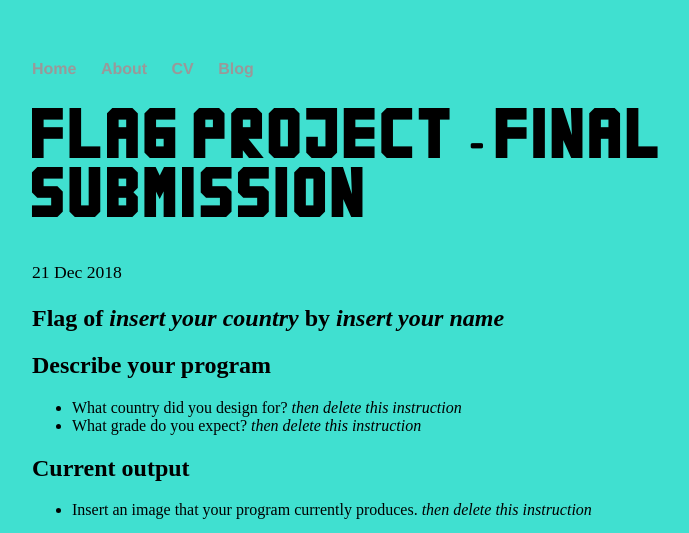
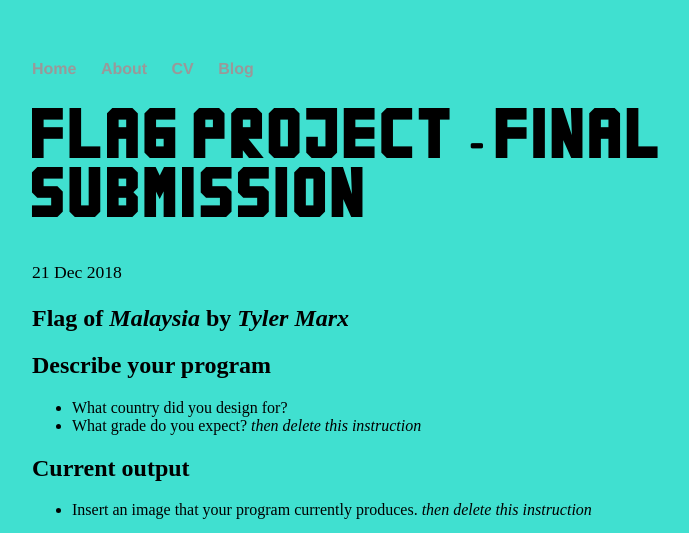
Before and after one commit to tylerm2204/tylerm2204.github.io, a Jekyll site: the page built from _posts/2018-12-21-weekly-reflection.md, in a window 1280 px wide, cut to the strip 0-533 px from the top of the page. Shown: the whole strip, without its empty margins (160-849 px from the left). Built offline with Jekyll 4.4.1, drawn with Linux system fonts in a browser that asks for light colours.

Commit message:
Update 2018-12-21-weekly-reflection.md

```diff
--- a/_posts/2018-12-21-weekly-reflection.md
+++ b/_posts/2018-12-21-weekly-reflection.md
@@ -4,14 +4,14 @@ title: "Flag Project - Final Submission"
 date: 2018-12-21
 ---
 
-## Flag of _insert your country_ by _insert your name_
+## Flag of _Malaysia_ by _Tyler Marx_
 
 ## Describe your program
 
--   What country did you design for? _then delete this instruction_
+-   What country did you design for?
 -   What grade do you expect? _then delete this instruction_
 
-<!--- Delete this comment and add your writing -->
+<!--- The country I designed for was Malaysia. I is a pretty hard flag to make, but in the end it will look cool. I expect to hopefully get a professional grade because this flag was advanced and I worked hard on it a put every detail into it. -->
 
 ## Current output
 
```
